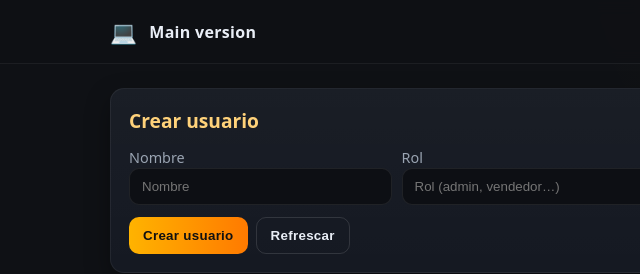
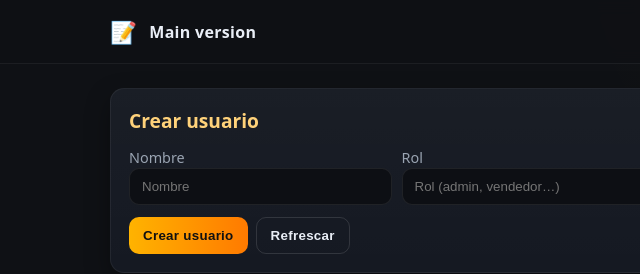
Before and after one commit to JuanGomePer/parcial1-patrones-arquitectonicos-avanzados, a website: page public/index.html in a window 1280 px wide. Shown: the top 274 px of the page, 0-640 px from the left. Drawn offline with Linux system fonts and the light colour scheme.

Commit message:
Cambio de pc a Hojita en el main version

```diff
--- a/public/index.html
+++ b/public/index.html
@@ -123,7 +123,7 @@
 <body>
   <header>
     <div class="nav">
-      <div class="brand"><span class="emoji">💻</span><span>Main version</span></div>
+      <div class="brand"><span class="emoji">📝</span><span>Main version</span></div>
       <div class="tabs" role="tablist" aria-label="Secciones">
         <button class="tab-btn" role="tab" aria-selected="true" data-tab="usuarios">Usuarios</button>
         <button class="tab-btn" role="tab" aria-selected="false" data-tab="productos">Productos</button>
```
